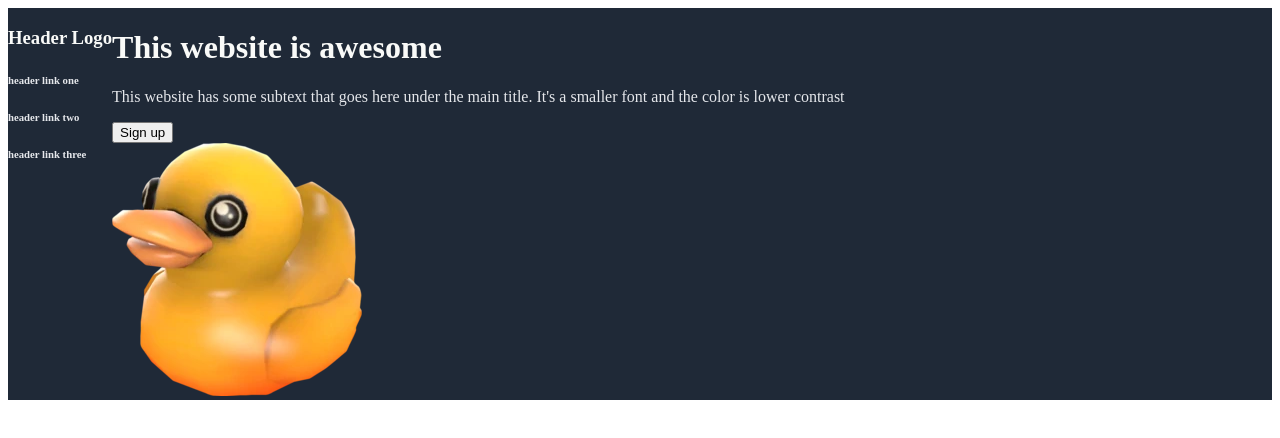
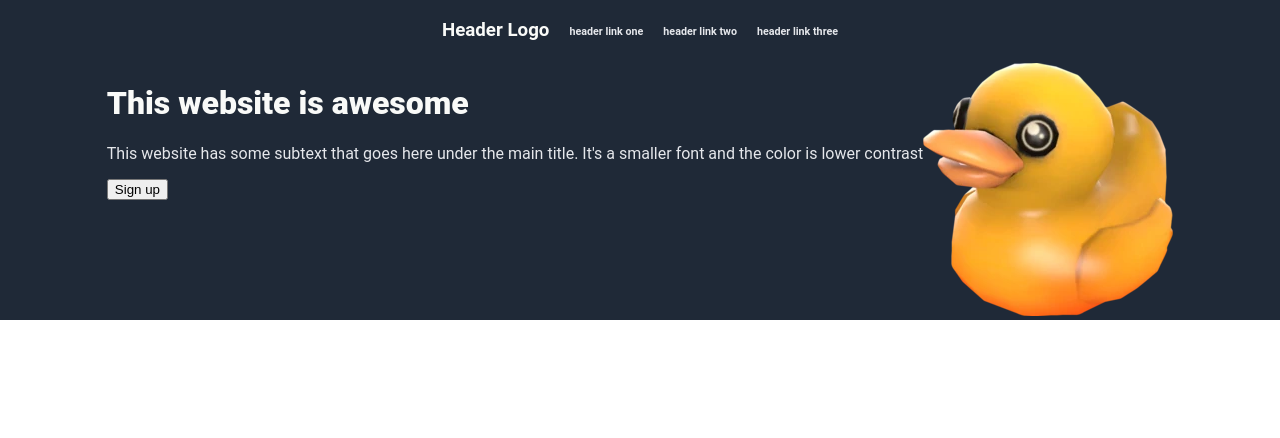
Before and after one commit to dylansarikas/landing-page, a plain HTML site: page index.html in a window 1280 px wide. Drawn offline with Linux system fonts and the light colour scheme.

Commit message:
adds flex box and spaces out the header

```diff
--- a/index.html
+++ b/index.html
@@ -16,9 +16,12 @@
         </div>
 
         <div class="hero">
-            <h1 class="main">This website is awesome</h1>
-            <p class="secondary">This website has some subtext that goes here under the main title.  It's a smaller font and the color is lower contrast</p>
-            <button type="button">Sign up</button>
+            <div class="text">
+                <h1 class="main">This website is awesome</h1>
+                <p class="secondary">This website has some subtext that goes here under the main title.  It's a smaller font and the color is lower contrast</p>
+                <button type="button">Sign up</button>
+            </div>
+
             <div class="duck">
                 <img src="images/duck.png" alt="Rubber Ducky">
             </div>
--- a/styles.css
+++ b/styles.css
@@ -1,6 +1,13 @@
+body {
+    font-family: "Roboto", "Helvetica";
+    margin: 0;
+}
+
 .one {
     display: flex;
     background-color: #1F2937;
+    flex-direction: column;
+    align-items: center;
 }
 
 .main {
@@ -17,4 +24,13 @@
 h3 {
     size: 24px;
     color: #F9FAF8;
+    align-self: flex-start;
 }
+
+.header{
+    display: flex;
+    gap: 20px;
+}
+.hero {
+    display: flex;
+}
```
